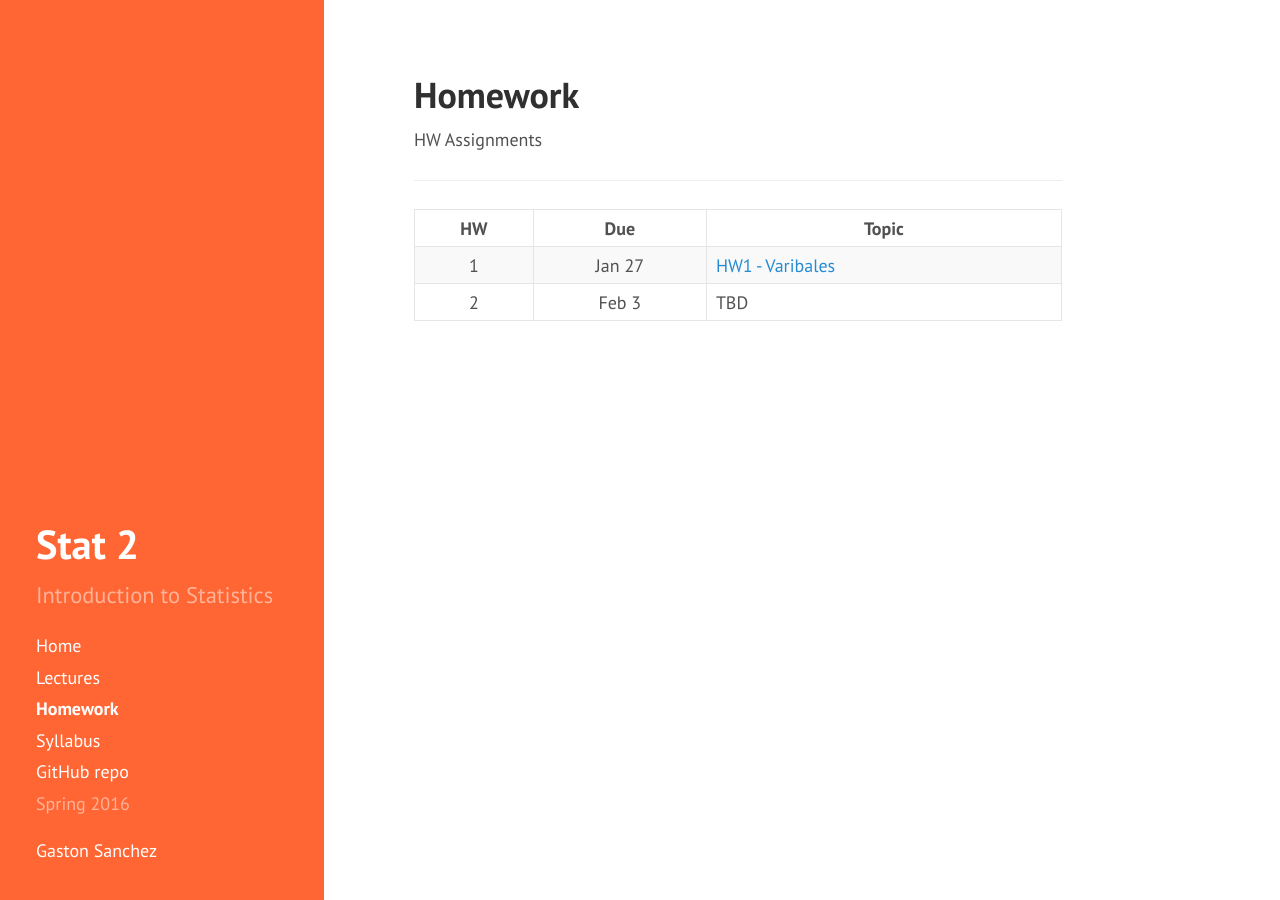
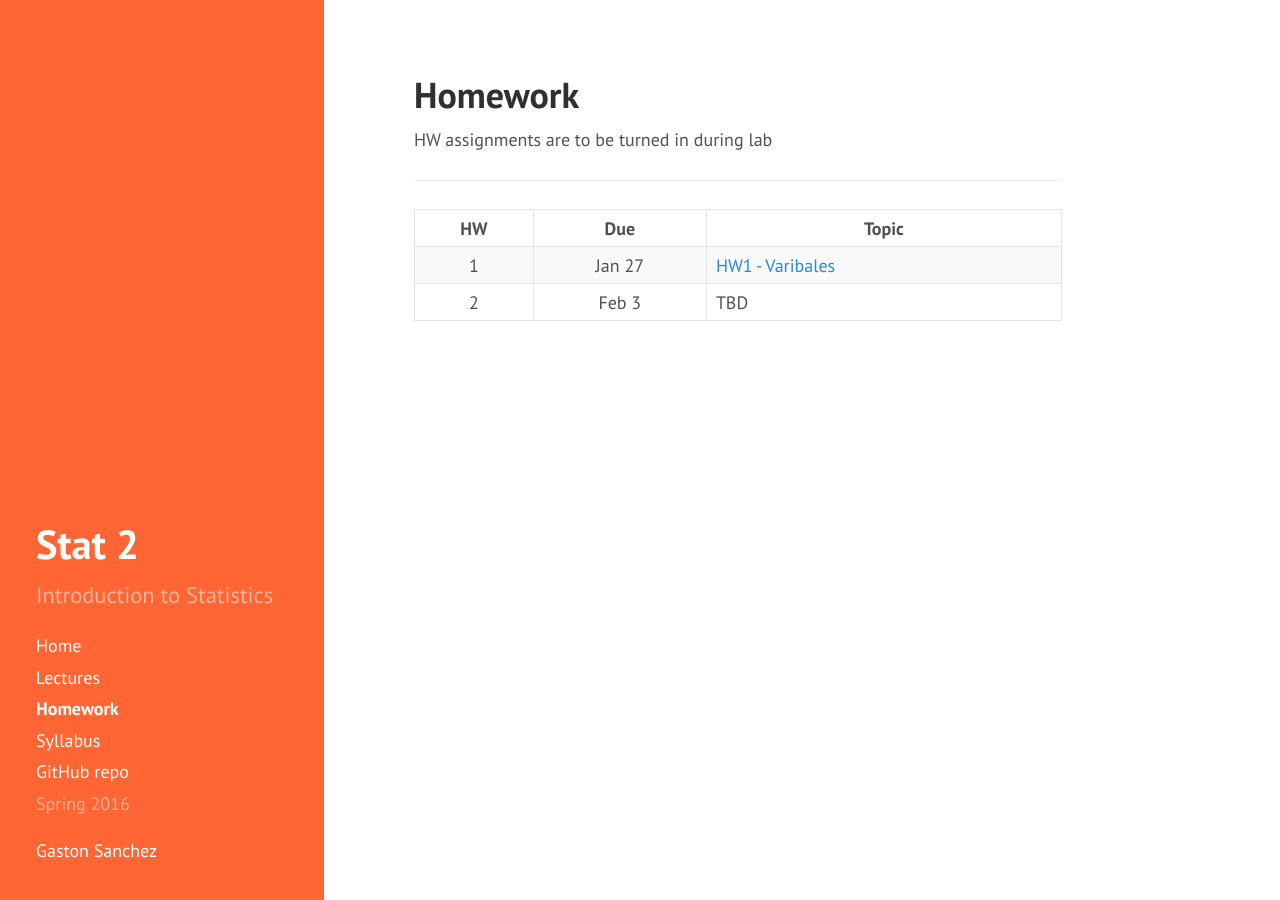
Before and after one commit to gastonstat/relic-stat2, a Jekyll site: the page built from homework/index.md, in a window 1280 px wide. Built offline with Jekyll 4.4.1, drawn with Linux system fonts in a browser that asks for light colours; nearby versions of some CDN libraries; Markdown is read by kramdown in place of the engine named in the settings.

Commit message:
hw to be turned in during lab

```diff
--- a/homework/index.md
+++ b/homework/index.md
@@ -3,7 +3,7 @@ layout: page
 title: Homework
 ---
 
-HW Assignments
+HW assignments are to be turned in during lab
 
 <hr>
 
```
